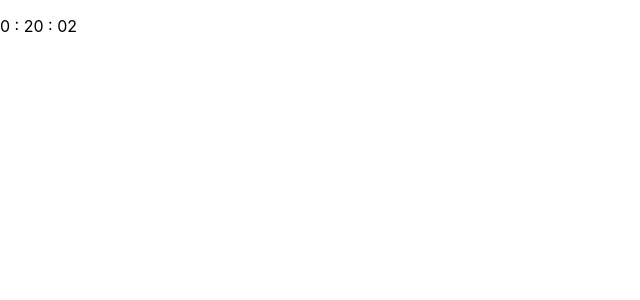
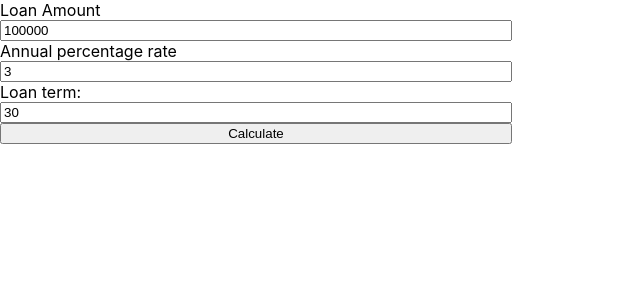
Before and after one commit to grumpycat808/react_greatfrontend, a React (Create React App) app: page / in a window 1280 px wide. Shown: the top 300 px of the page, without its empty margins (0-640 px from the left). Built offline with nearby package versions, Linux system fonts and the light colour scheme.

Commit message:
Mortgage calculator in progress

```diff
--- a/src/App7.js
+++ b/src/App7.js
@@ -1,10 +1,11 @@
 import React from 'react'
 import DigitalClock from './DigitalClock'
+import MortgageCalculator from './MortgageCalculator'
 
 function App7(props) {
     return (
         <div>
-            <DigitalClock></DigitalClock>
+            <MortgageCalculator></MortgageCalculator>
         </div>
     )
 }
--- a/src/MortgageCalculator.js
+++ b/src/MortgageCalculator.js
@@ -1,66 +1,82 @@
-import React, { useState } from 'react';
-
+import React, { useEffect, useState } from 'react';
+import './mortgage-calculator.css'
 function MortgageCalculator(props) {
-    const [loanAmt, setLoanAmt] = useState('');
-    const [apr, setAPR] = useState('');
-    const [loanTerm, setLoanTerm] = useState('');
+    const [loanAmt, setLoanAmt] = useState(100000);
+    const [apr, setAPR] = useState(3);
+    const [loanTerm, setLoanTerm] = useState(30);
     const [errors, setErrors] = useState([]);
     const [displayResults, setDisplayResults] = useState(false);
-    const [results, setResults] = useState({});
+    const [results, setResults] = useState({
+        monthlyPayments: '',
+        totalPaymentAmt: '',
+        totalInterestPaid: ''
+    });
+
     const validateInput = () => {
+        const validationErrors = [];
         if(!isNumber(loanAmt) || loanAmt === '') {
-            setErrors([...errors, "Please enter a valid loan amount."])
+
+            validationErrors.push("Please enter a valid loan amount.");
         }
 
         if(!isNumber(apr) || apr === '') {
-            setErrors([...errors, "Please enter a valid annual percentage rate."])
+            validationErrors.push("Please enter a valid annual percentage rate.");
         }
 
         if(!isNumber(loanTerm) || loanTerm === '') {
-            setErrors([...errors, "Please enter a valid loan term."])
+            validationErrors.push("Please enter a valid loan term.");
         }
+        setErrors(validationErrors);
+        return validationErrors.length === 0;
     }
 
     const isNumber = (value) =>  /^\d+$/.test(value);
 
     const calculateResults = () => {
-        //M = P(i(1+i)n)/((1+i)n - 1)
-        const i = apr/12;
+        // M = P(i(1+i)n)/((1+i)n - 1)
+        const r = apr/12;
         const n = loanTerm * 12;
 
-        const monthlyPayments = loanAmt(i * Math.pow((1 + i), n)/(Math.pow((1 + i), n)) - 1);
+        // const monthlyPayments = loanAmt * ((r * (Math.pow((1 + r), n))/(Math.pow((1 + r), n)) - 1));
+        const monthlyPayments = loanAmt * (0.0025 * (Math.pow((1.0025), 360))/(Math.pow((1 + 0.0025), 360)) - 1);
+        console.log("n", n)
+        // console.log(0.25 * (Math.pow((1 + 0.25), 360)))
         const totalPaymentAmt = monthlyPayments * 12;
         const totalInterestPaid = totalPaymentAmt - loanAmt;
-
+        console.log("monthlyPayments", monthlyPayments)
         setResults({monthlyPayments, totalPaymentAmt, totalInterestPaid});
     }
-    const handleSubmit = () => {
-        setErrors([]);
-        validateInput();
-        if(errors.length === 0) {
+    const handleSubmit = (e) => {
+        e.preventDefault();
+        const valid = validateInput();
 
+        if(valid) {
             setDisplayResults(true);
             calculateResults();
         }
     }
     return (
         <form>
-            <input type="text" onChange={(e) => {
+            <label htmlFor="loan-amt">Loan Amount</label> <input type="text" name="loan-amt" value={loanAmt} onChange={(e) => {
                 setLoanAmt(e.target.value);
             }} />
-            <input type="text" onChange={(e) => {
+            <label htmlFor="apr">Annual percentage rate</label> <input name="apr" type="text" value={apr} onChange={(e) => {
                 setAPR(e.target.value);
             }} />
-            <input type="text" onChange={(e) => {
+            <label htmlFor="loan-term">Loan term: </label> <input type="text" name="loan-term" value={loanTerm} onChange={(e) => {
                 setLoanTerm(e.target.value);
             }} />
             <button onClick={handleSubmit}>Calculate</button>
-
+            {errors.length > 0 &&
+                errors.map((err, i) => {
+                    return <li key={i}>{err}</li>
+                })
+            }
             {displayResults &&
                 <div>
-                    <p>Monthly Payment Amount: </p>
-                    <p>Total Payment Amount: </p>
-                    <p>Total Interest Paid: </p>
+                    <p>Monthly Payment Amount: {results.monthlyPayments}</p>
+                    <p>Total Payment Amount: {results.totalPaymentAmt} </p>
+                    <p>Total Interest Paid: {results.totalInterestPaid} </p>
                 </div>
             }
         </form>
--- a/src/mortgage-calculator.css
+++ b/src/mortgage-calculator.css
@@ -1,3 +1,12 @@
+form {
+    font-size: 16px;
+}
 .errors {
     color: red;
 }
+
+form {
+    display: flex;
+    flex-direction: column;
+    width: 40%;
+}
```
